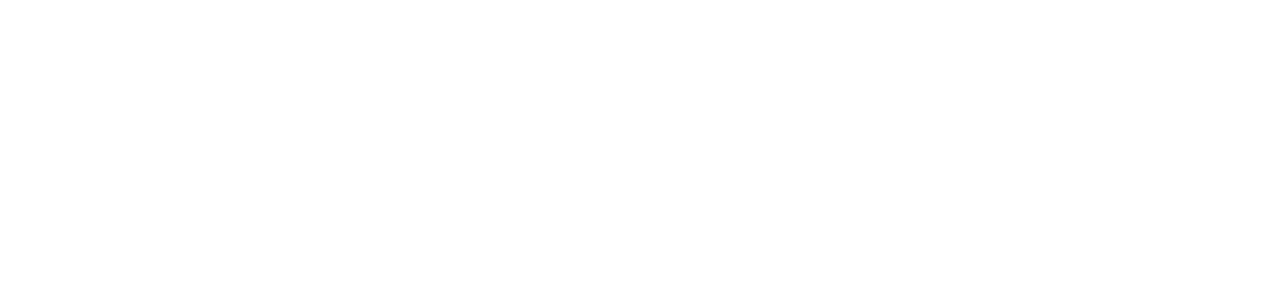
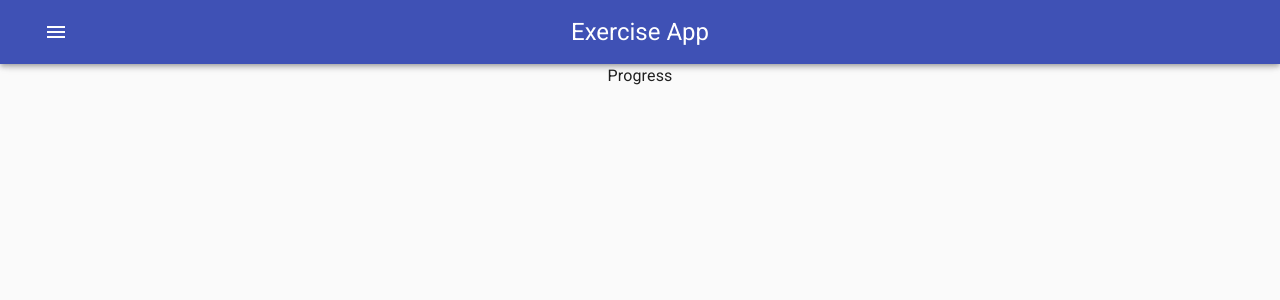
Before and after one commit to HeathBanner/Exercise, a React (Create React App) app in the folder Fresh/ClientApp/: page /progress in a window 1280 px wide. Shown: the top 300 px of the page. Built offline with nearby package versions, Linux system fonts and the light colour scheme.

Commit message:
Added progress page. WorkoutLog collection now takes in Date and Calories burned

```diff
--- a/Fresh/ClientApp/src/App.js
+++ b/Fresh/ClientApp/src/App.js
@@ -6,6 +6,7 @@
 import MyRoutines from './pages/Routines/MyRoutines';
 import EditWorkout from './pages/MyRoutines/EditWorkout';
 import Log from './pages/WorkoutLog/Log';
+import Progress from './pages/Progress/Progress';
 
 import './custom.css'
 
@@ -18,6 +19,7 @@
             <Route exact path="/myroutines" component={MyRoutines} />
             <Route path="/myroutines/:routine" component={EditWorkout} />
             <Route path="/workoutlog" component={Log} />
+            <Route path="/progress" component={Progress} />
         </Switch>
     );
 };
--- a/Fresh/ClientApp/src/components/Navigation/Drawer.js
+++ b/Fresh/ClientApp/src/components/Navigation/Drawer.js
@@ -43,6 +43,11 @@
         icon: 'assignment',
         link: '/workoutlog',
     },
+    {
+        text: 'Progress',
+        icon: 'trending_up',
+        link: '/progress',
+    }
 ];
 
 export default () => {
@@ -62,7 +67,7 @@
         <div>
 
             <Button onClick={toggleDrawer(true)}>
-            <Icon>
+                <Icon style={{ color: 'white' }}>
                     menu
                 </Icon>
             </Button>
@@ -97,4 +102,4 @@
 
         </div>
     );
-}
+};
--- /dev/null
+++ b/Fresh/ClientApp/src/components/Progress/Landing.js
@@ -0,0 +1,30 @@
+import React from 'react';
+
+import { makeStyles } from '@material-ui/styles';
+import {
+    Grid,
+    Typography,
+} from '@material-ui/core';
+
+const useStyles = makeStyles((theme) => ({
+    container: {
+        display: 'flex',
+        alignContent: 'center',
+        alignItems: 'center',
+        flexWrap: 'wrap',
+        justifyContent: 'center',
+    },
+}));
+
+export default () => {
+
+    const classes = useStyles();
+
+    return (
+        <Grid className={classes.container} item xs={12}>
+
+            <Typography>Progress</Typography>
+
+        </Grid>
+    );
+};
--- a/Fresh/ClientApp/src/components/WorkoutLog/LoggingTool.js
+++ b/Fresh/ClientApp/src/components/WorkoutLog/LoggingTool.js
@@ -2,6 +2,7 @@
 
 import Logger from './Logger';
 import Success from '../Notifications/Success';
+import Template from '../../progressTemplate';
 
 import { makeStyles } from '@material-ui/styles';
 import {
@@ -53,10 +54,40 @@
         setList([ ...newList ]);
     };
 
+    console.log(Date.now());
+
+    const getCalories = () => {
+        let weight = 165 / 2.2;
+        let met = Template.HighGym;
+        let burned;
+        list.forEach((item) => {
+            let energy = (0.0175 * met * weight);
+            console.log(energy, item.length);
+            if (!burned) { return burned = energy * item.length; }
+            burned = burned + (energy * item.length);
+        });
+
+        return Math.round(burned);
+    };
+
+    const getDate = () => {
+        const dateTemplate = ['Sunday', 'Monday', 'Tuesday', 'Wednesday', 'Thursday', 'Friday', 'Saturday'];
+        let today = new Date();
+
+        return {
+            Month: today.getMonth(),
+            Year: today.getFullYear(),
+            Date: today.getDate(),
+            Day: dateTemplate[today.getDay()]
+        };
+    };
+
     const handleSubmit = () => {
         let newLog = {
             Routine: props.routine.title,
-            Exercise: [ ...list ],
+            Exercise: [...list],
+            Calories: getCalories(),
+            Date: getDate(),
         };
         console.log(newLog);
         fetch('api/workoutlog', {
--- /dev/null
+++ b/Fresh/ClientApp/src/pages/Progress/Progress.js
@@ -0,0 +1,19 @@
+import React from 'react';
+
+import Appbar from '../../components/Navigation/Appbar';
+import Landing from '../../components/Progress/Landing';
+
+import { Grid } from '@material-ui/core';
+
+export default () => {
+
+    return (
+        <Grid container>
+
+            <Appbar />
+
+            <Landing />
+
+        </Grid>
+    );
+};
--- /dev/null
+++ b/Fresh/ClientApp/src/progressTemplate.json
@@ -0,0 +1,15 @@
+{
+  "HighGym": 8.0,
+  "LowGym": 4.5,
+  "Running12": 8.0,
+  "Running11x5": 9.0,
+  "Running10": 10.0,
+  "Running9": 11.0,
+  "Running8x5": 11.5,
+  "Running8": 12.5,
+  "Running7x5": 13.5,
+  "Running7": 14.0,
+  "Running6x5": 15.0,
+  "Running6": 16.0,
+  "Running5x5":  18.0
+}
```
Also changed, not shown: 2 other files (tests, documents, lock files or other folders). Lines whose indentation alone changed are shown as unchanged.
